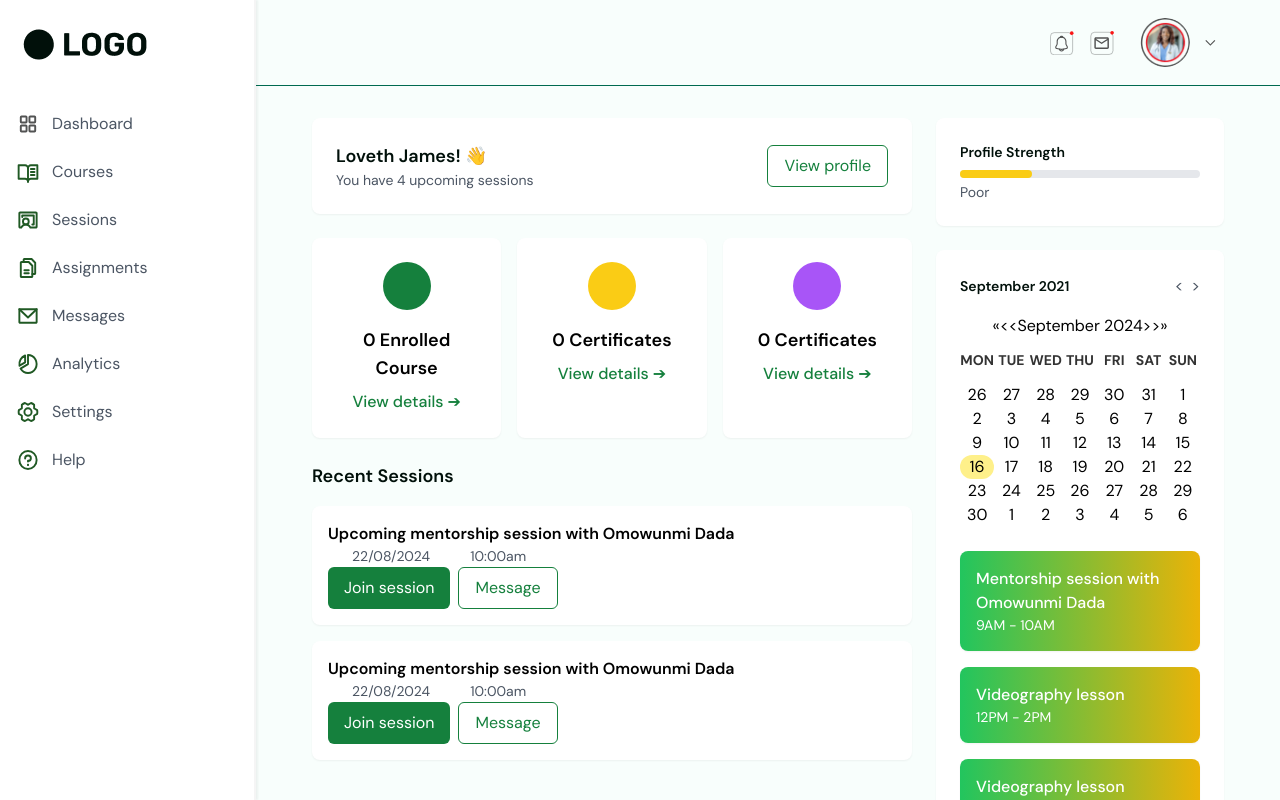
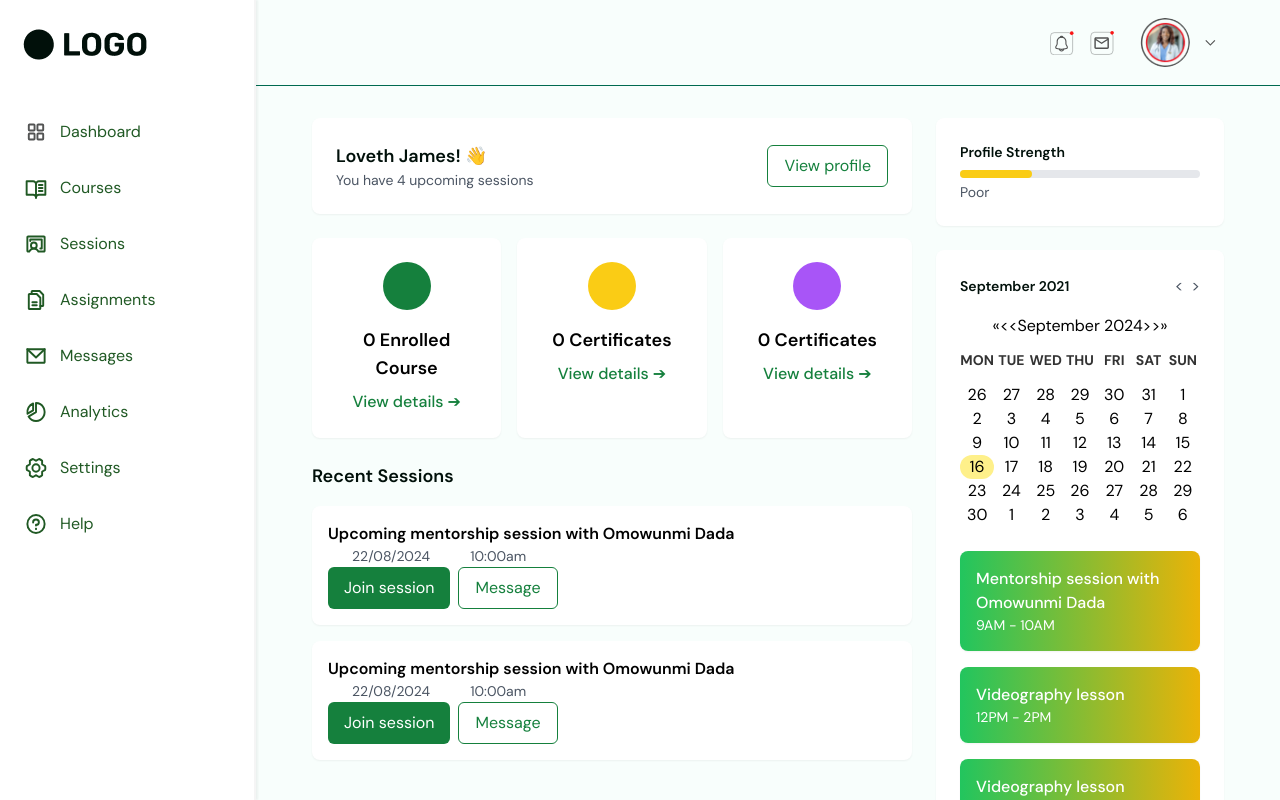
Before and after one commit to Omolara5861/superstar-mentors, a Next.js app: page /mentee-dashboard in a window 1280 px wide. Shown: the top 800 px of the page. Built offline with nearby package versions, Linux system fonts and the light colour scheme.

Commit message:
Refactor sidebar

```diff
--- a/src/components/mentee-dashboard/sidebar/Sidebar.tsx
+++ b/src/components/mentee-dashboard/sidebar/Sidebar.tsx
@@ -1,10 +1,13 @@
 "use client"
 import Image from 'next/image';
 import Link from 'next/link';
+import { usePathname } from 'next/navigation';
+import path from 'path';
 import { useEffect, useState } from 'react';
 
 const Sidebar = () => {
     const [isOpen, setIsOpen] = useState(false);
+    const pathname = usePathname();
 
     // Toggle Sidebar Open/Close
     const toggleSidebar = () => {
@@ -59,8 +62,12 @@ const Sidebar = () => {
                 <nav>
                     <ul>
                         {links.map(link => (
-                            <li className="mb-6" key={link.href}>
-                                <Link className="flex items-center text-gray-600 hover:text-green-500" href={link.href}>
+                            <li className="mb-4" key={link.href}>
+                                <Link
+                                    className={`flex p-2 rounded items-center text-[#205924] link ${pathname === link.href ? 'active' : ''
+                                        }`}
+                                    href={link.href}
+                                >
                                     <Image width={24} height={24} src={link.src} alt={link.alt} />
                                     <span className="ml-3">{link.text}</span>
                                 </Link>
```
